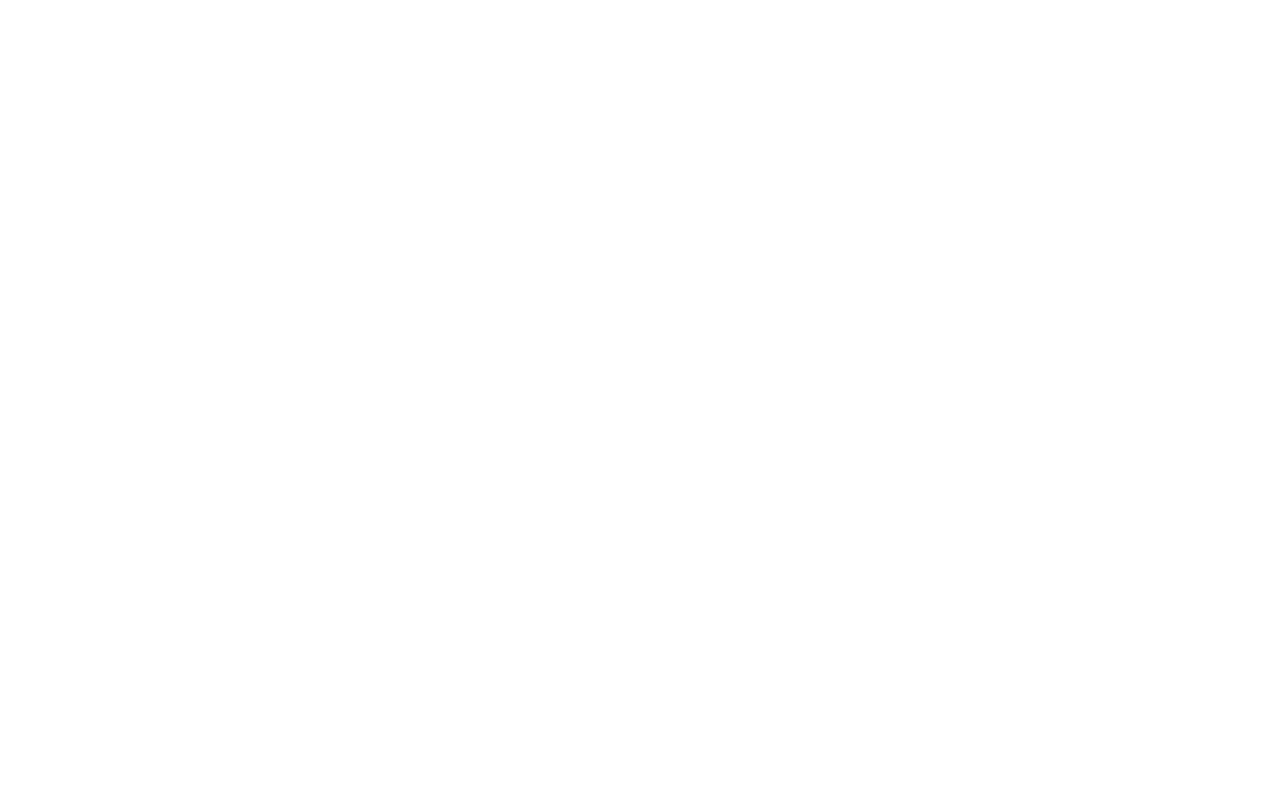
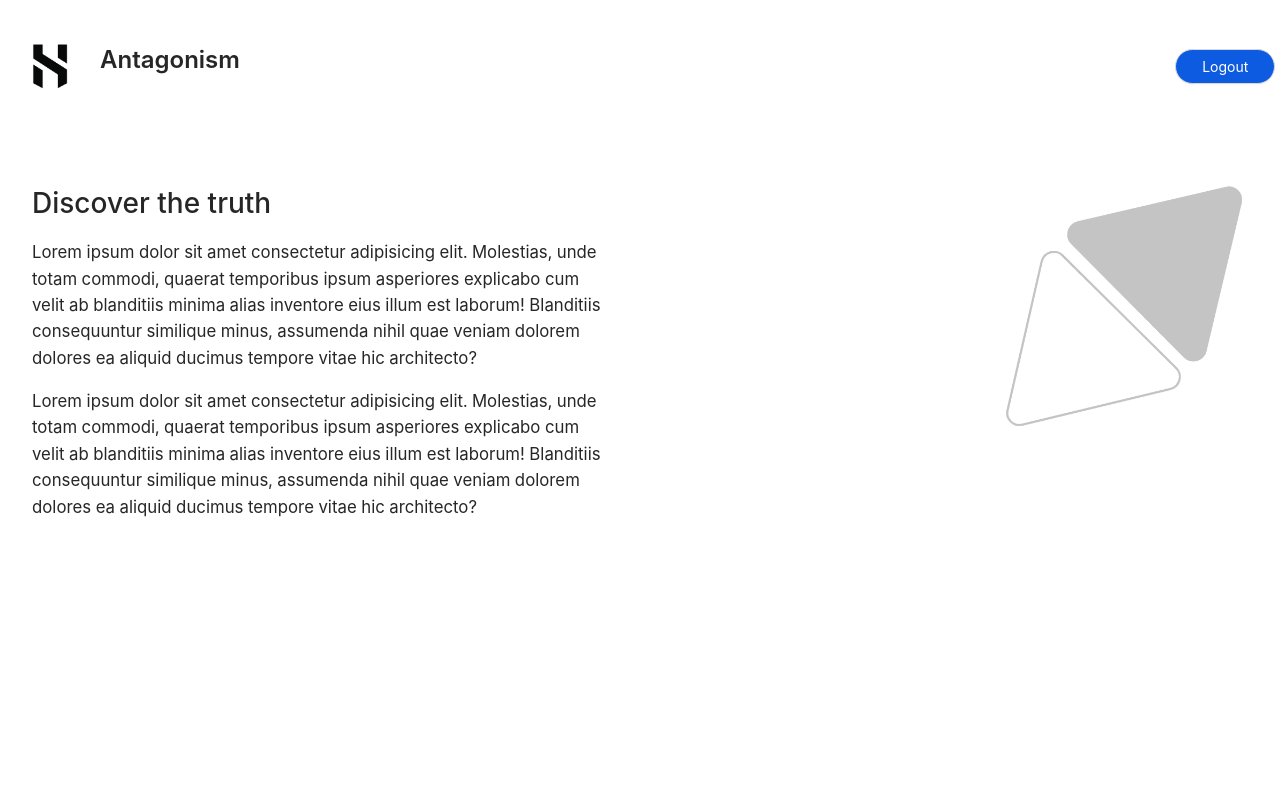
Before and after one commit to nazhimkalam/Antagonism, a React (Create React App) app in the folder frontend/: page /detector in a window 1280 px wide. Shown: the top 800 px of the page. Built offline with nearby package versions, Linux system fonts and the light colour scheme.

Commit message:
detector hero completed

```diff
--- /dev/null
+++ b/frontend/src/components/Detector/Detector.tsx
@@ -0,0 +1,7 @@
+import React from 'react';
+
+const Detector = () => {
+  return <div></div>;
+};
+
+export default Detector;
--- /dev/null
+++ b/frontend/src/components/DetectorHero/DetectorHero.tsx
@@ -0,0 +1,52 @@
+import styled from "styled-components";
+
+const DetectorHero = () => {
+  return (
+    <DetectorHeroStyled>
+      <section className="left">
+        <h2>Discover the truth</h2>
+        <p>
+          Lorem ipsum dolor sit amet consectetur adipisicing elit. Molestias,
+          unde totam commodi, quaerat temporibus ipsum asperiores explicabo cum
+          velit ab blanditiis minima alias inventore eius illum est laborum!
+          Blanditiis consequuntur similique minus, assumenda nihil quae veniam
+          dolorem dolores ea aliquid ducimus tempore vitae hic architecto?
+        </p>
+        <p>
+          Lorem ipsum dolor sit amet consectetur adipisicing elit. Molestias,
+          unde totam commodi, quaerat temporibus ipsum asperiores explicabo cum
+          velit ab blanditiis minima alias inventore eius illum est laborum!
+          Blanditiis consequuntur similique minus, assumenda nihil quae veniam
+          dolorem dolores ea aliquid ducimus tempore vitae hic architecto?
+        </p>
+      </section>
+
+      <section className="right">
+        <img src="banner-2.png" alt="" />
+      </section>
+    </DetectorHeroStyled>
+  );
+};
+
+export default DetectorHero;
+
+const DetectorHeroStyled = styled.div`
+  display: flex;
+  justify-content: space-between;
+  margin: 8vh 2pc;
+  height: 90vh;
+
+  section {
+    img {
+      object-fit: contain;
+      height: 250px;
+    }
+    h2 {
+      font-size: 2em;
+    }
+    p {
+        font-size: 1.2em;
+        width: 45vw;
+    }
+  }
+`;
--- a/frontend/src/pages/detector/DetectorPage.tsx
+++ b/frontend/src/pages/detector/DetectorPage.tsx
@@ -1,16 +1,23 @@
 import styled from 'styled-components';
+import Detector from '../../components/Detector/Detector';
+import DetectorHero from '../../components/DetectorHero/DetectorHero';
+import Footer from '../../components/Footer/Footer';
+import Header from '../../components/Header/Header';
 
 const DetectorPage = () => {
     return (
         <DetectorStyled>
-            {/* header */}
-            {/* detector hero */}
-            {/* detector */}
-            {/* footer */}
+            <Header />
+            <DetectorHero />
+            <Detector />
+            <Footer />
         </DetectorStyled>
     )
 }
 
 export default DetectorPage
 
-const DetectorStyled = styled.div``;
+const DetectorStyled = styled.div`
+    margin: 1pc auto;
+    max-width: 1400px;
+`;
```
Also changed, not shown: frontend/public/banner-2.PNG (added).
